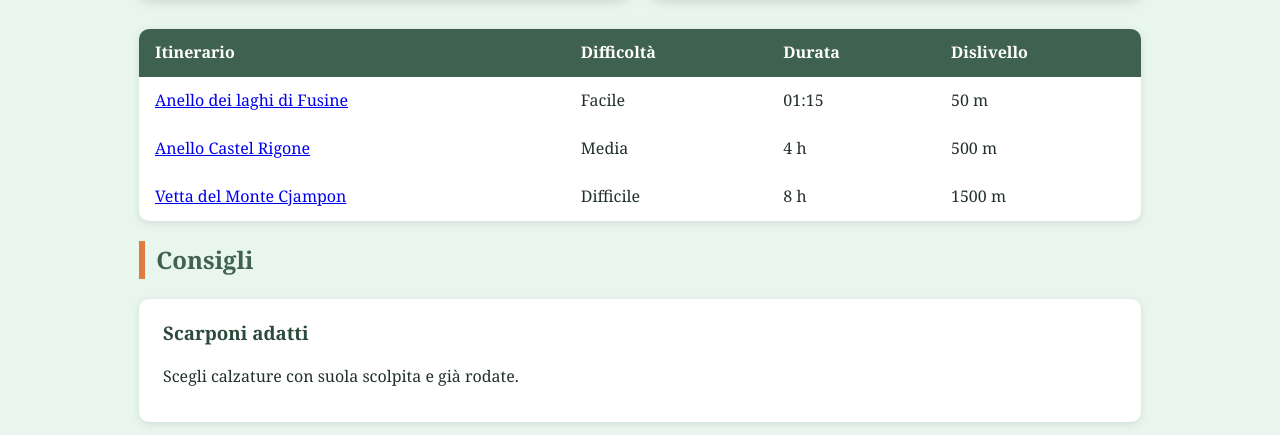
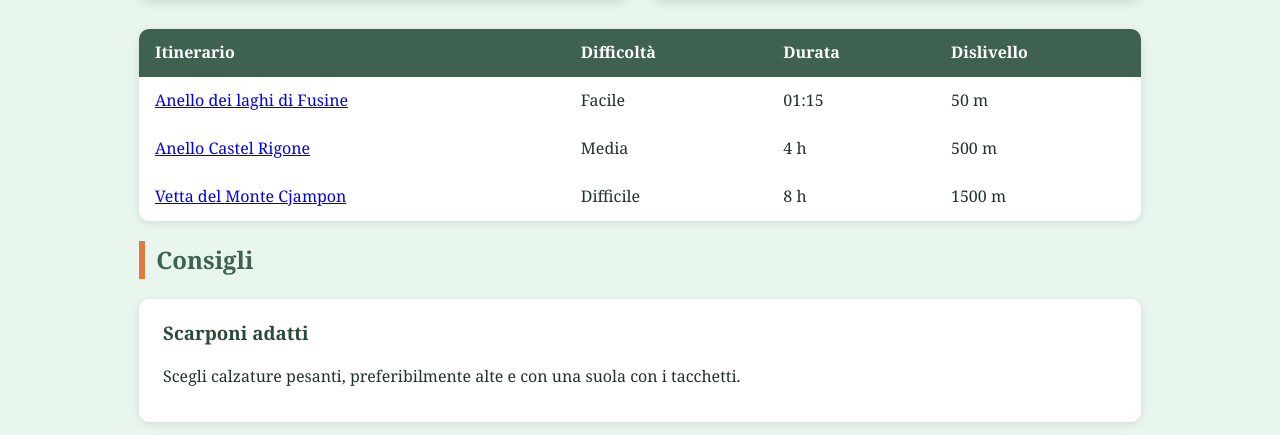
Before and after one commit to martynoToffolo/martynotoffolo.github.io, a plain HTML site: page itinerari.html in a window 1280 px wide. Shown: the part 481-916 px from the top of the page. Drawn offline with Linux system fonts and the light colour scheme.

Commit message:
Update itinerari.html

```diff
--- a/itinerari.html
+++ b/itinerari.html
@@ -43,7 +43,7 @@
 </table>
 
 <h2>Consigli</h2>
-<div class="card"><h3>Scarponi adatti</h3><p>Scegli calzature con suola scolpita e già rodate.</p></div>
+<div class="card"><h3>Scarponi adatti</h3><p>Scegli calzature pesanti, preferibilmente alte e con una suola con i tacchetti.</p></div>
 <div class="card"><h3>Acqua e cibo</h3><p>Porta almeno un litro e mezzo d'acqua e qualcosa di energetico.</p></div>
 </main>
 </body>
```
